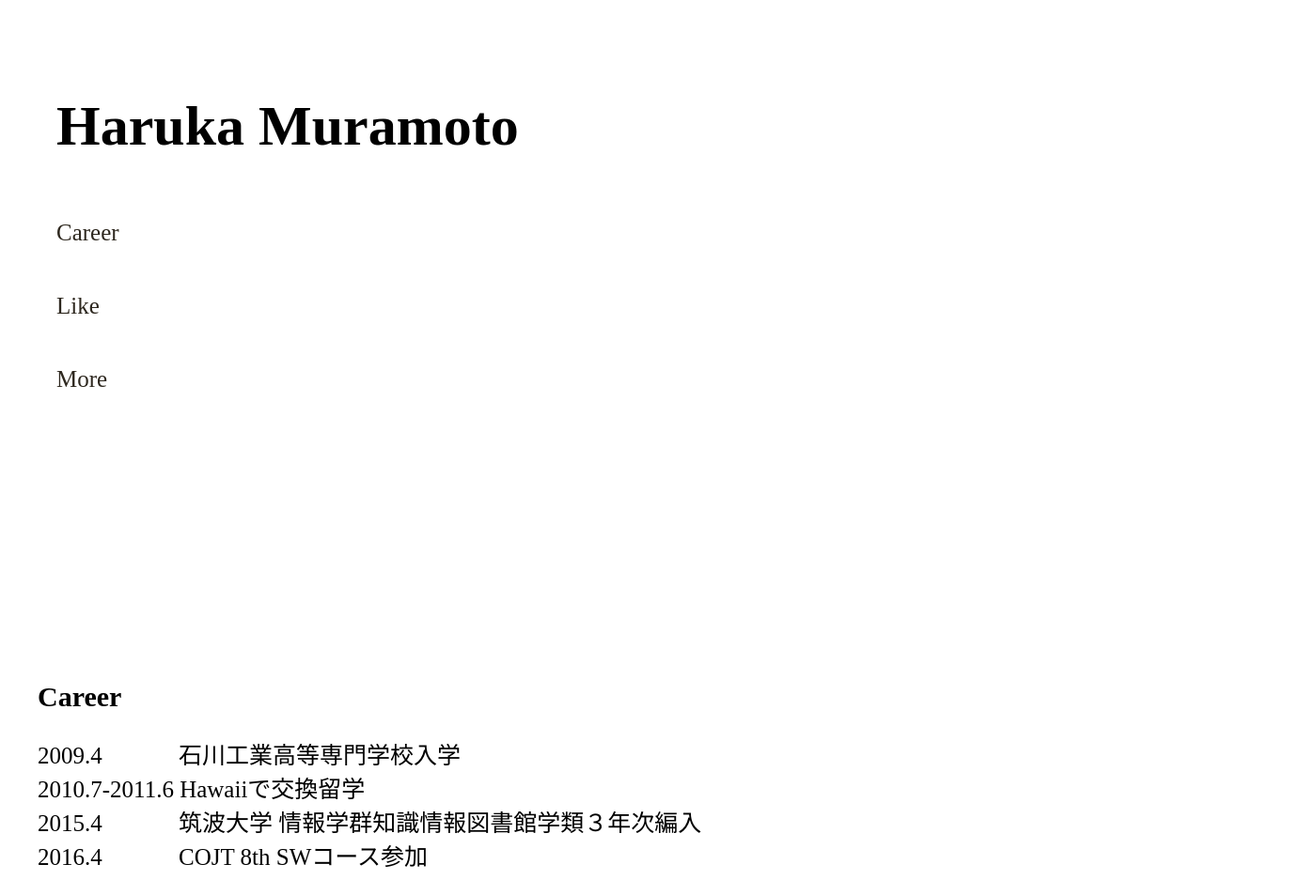
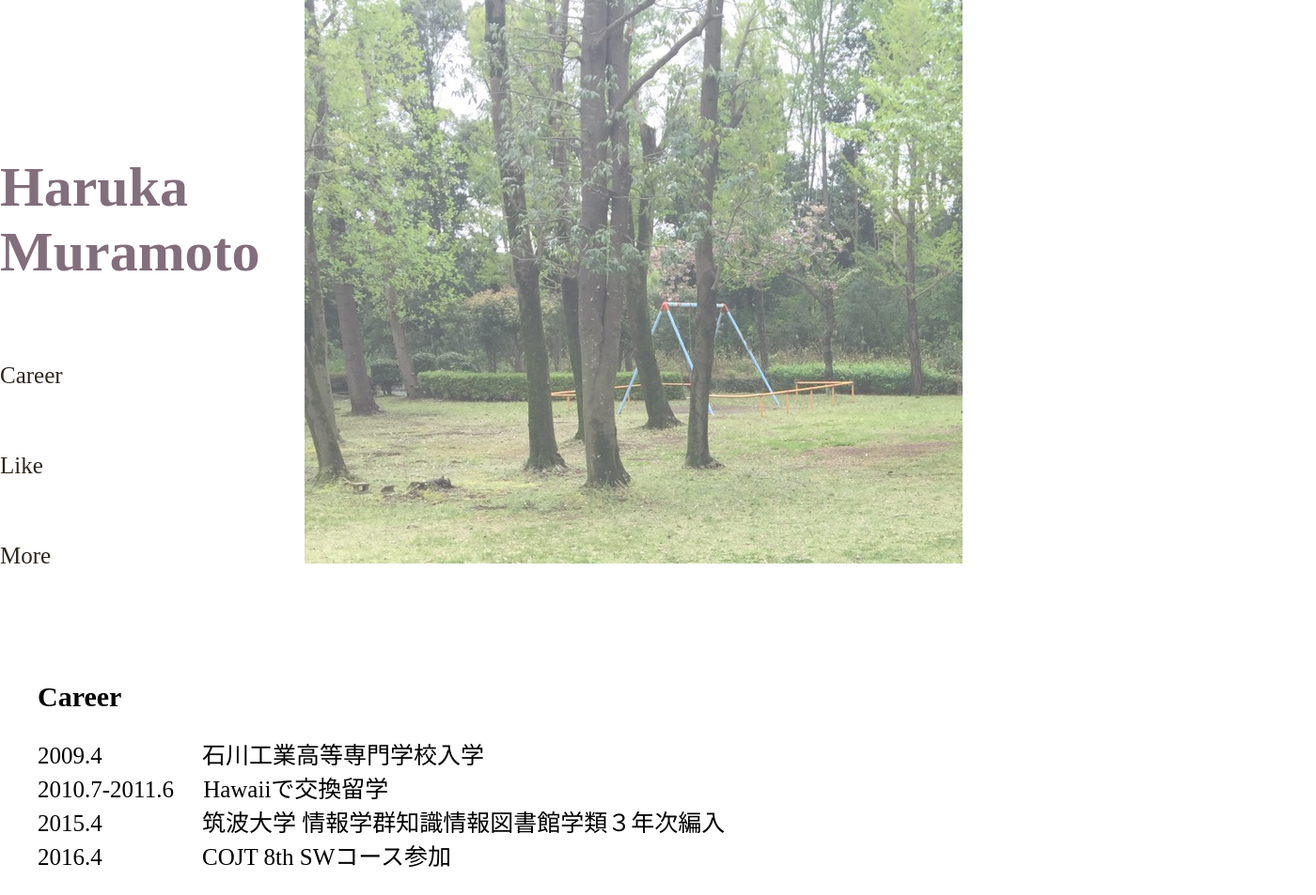
Before and after one commit to HarukaMuramoto/cojt-introduction, a plain HTML site: page introduction.html in a window 1280 px wide. Shown: the whole page at 94% size, 1400 px wide, since content can reach past the window. Drawn offline with Linux system fonts and the light colour scheme.

Commit message:
first commit

```diff
--- /dev/null
+++ b/introduction.css
@@ -0,0 +1,63 @@
+html, body {
+  width: 100%;
+  height: 100%;
+  margin: 0;
+  padding: 0;
+}
+h1 {
+  font-size: 60px;
+}
+h2 {
+  font-size: 30px;
+  padding-top: 100px;
+  padding-bottom: 0;
+  margin-bottom: 0;
+}
+.career {
+  position: absolute;
+  left:40px;
+}
+p {
+  font-size: 25px;
+}
+a {
+  text-decoration: none;
+  color: rgb(45, 39, 30);
+}
+ul {
+  list-style: none;
+  color: rgb(131, 110, 124);
+}
+.wrapping {
+    background-image: url("img/S__27754501_new.jpg");
+    background-repeat: no-repeat;
+    opacity: 0.7;
+    width: 100%;
+    height: 100%;
+    margin: 0;
+    padding: 0;
+}
+
+
+.container {
+  width: 1122px;
+  height: 600px;
+  margin: 0;
+  padding: 0;
+}
+
+.col3 {
+  display: inline-block;
+  width: 320px;
+  height: auto;
+  margin: 0;
+  padding: 0;
+}
+
+.col9 {
+  display: inline-block;
+  width: 700px;
+  height: 100%;
+  margin: 0;
+  padding: 0;
+}
--- a/introduction.html
+++ b/introduction.html
@@ -3,60 +3,11 @@
 <head>
   <meta charset="UTF-8">
   <title>Introduction</title>
-  <style>
-  html, body {
-    width: 100%;
-    height: 100%;
-    margin: 0;
-    padding: 0;
-  }
-  h1 {
-    font-size: 60px;
-    display: inline-block;
-    padding-top: 20px;
-  }
-  h2 {
-    font-size: 30px;
-    padding-top: 100px;
-    padding-bottom: 0;
-    margin-bottom: 0;
-  }
-  .career {
-    position: absolute;
-    left:40px;
-  }
-  p {
-    display: inline-block;
-    font-size: 25px;
-  }
-  a {
-    text-decoration: none;
-    color: rgb(45, 39, 30);
-  }
-  ul {
-    list-style: none;
-    color: rgb(131, 110, 124);
-  }
-  .wrapping {
-      background-image: url("S__27754501_new.jpg");
-      background-repeat: no-repeat;
-      opacity: 0.7;
-      width: 1400px;
-      height: 600px;
-      background-position: 70% 75%;
-  }
-  .contents {
-    position: absolute;
-    top: 40px;
-    left:60px;
-  }
-
-  </style>
+  <link rel="stylesheet" href="introduction.css" />
 </head>
 <body>
-  <div class="wrapping">
-  </div>
-  <div class="contents">
+  <ul class="container">
+    <li class="col3">
       <h1>
         Haruka Muramoto
       </h1>
@@ -72,16 +23,20 @@
       <p class="ttl3">
         <a href="#">More</a>
       </p>
-</div>
+    </li>
+    <li class="col9" style="text-align: right;">
+      <div class="wrapping"></div>
+    </li>
+  </ul>
+
   <div class="career">
     <h2>Career</h2>
     <p>
-    2009.4        &emsp;&emsp;&emsp;石川工業高等専門学校入学<br />
-    2010.7-2011.6 Hawaiiで交換留学<br />
-    2015.4        &emsp;&emsp;&emsp;筑波大学 情報学群知識情報図書館学類３年次編入<br />
-    2016.4        &emsp;&emsp;&emsp;COJT 8th SWコース参加<br />
+      2009.4        &emsp;&emsp;&emsp;&emsp;石川工業高等専門学校入学<br />
+      2010.7-2011.6 &emsp;Hawaiiで交換留学<br />
+      2015.4        &emsp;&emsp;&emsp;&emsp;筑波大学 情報学群知識情報図書館学類３年次編入<br />
+      2016.4        &emsp;&emsp;&emsp;&emsp;COJT 8th SWコース参加<br />
     </p>
   </div>
-
 </body>
 </html>
```
Also changed, not shown: img/S__27754501_new.jpg (added), 2 other files. Lines whose indentation alone changed are shown as unchanged.
